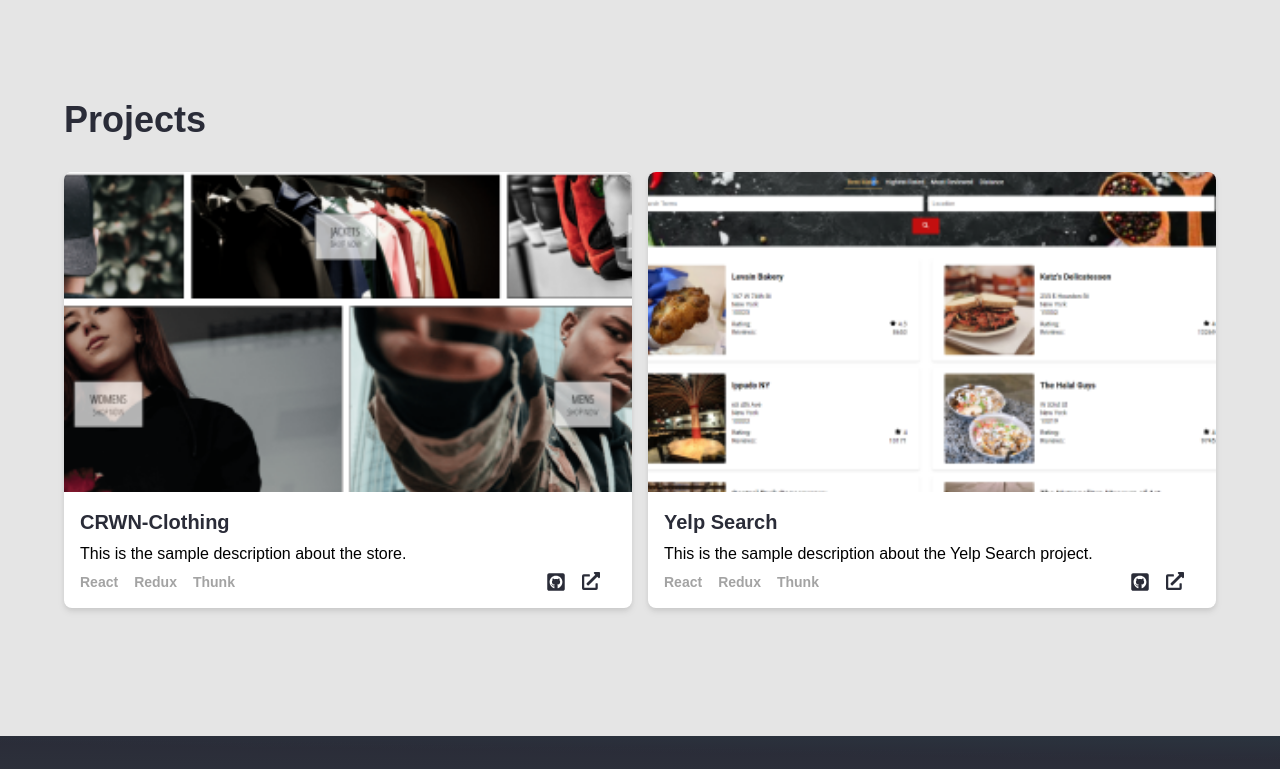
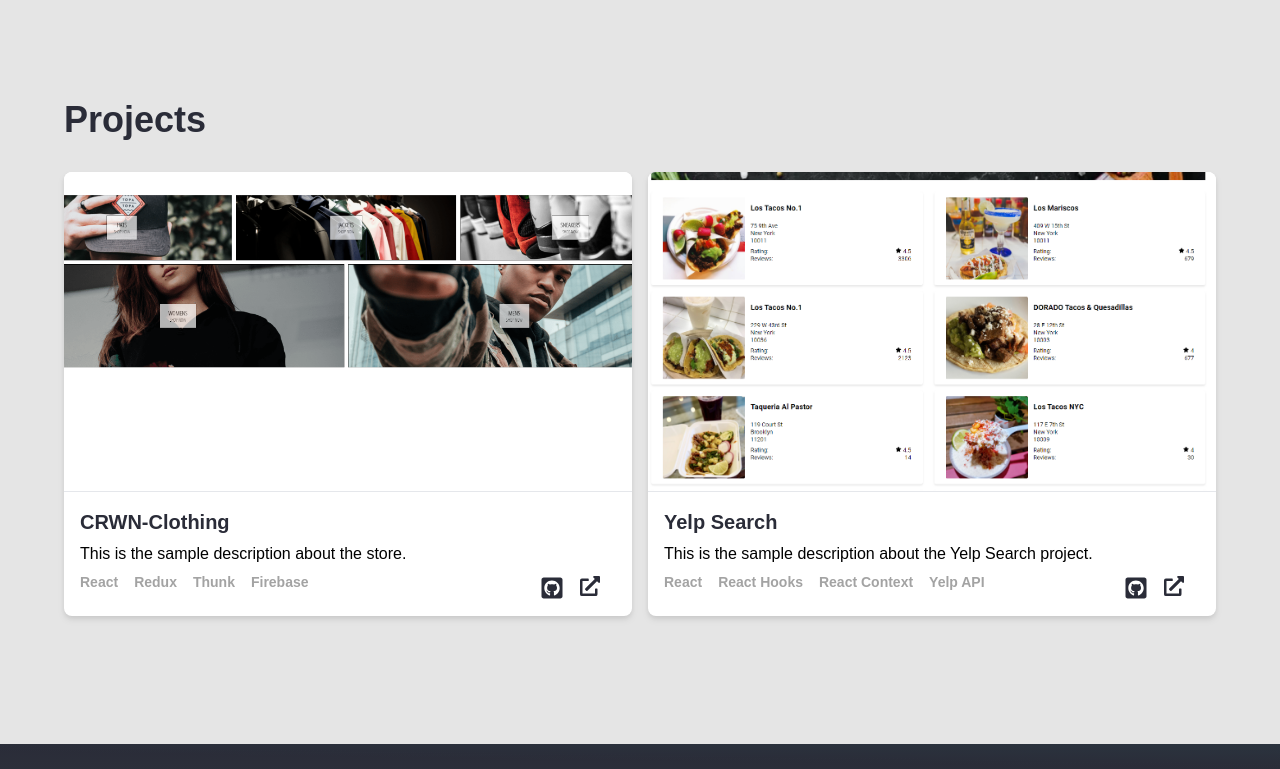
Before and after one commit to sstone0/portfolio, a Next.js app: page / in a window 1280 px wide. Shown: the part 2116-2885 px from the top of the page. Built offline with nearby package versions, Linux system fonts and the light colour scheme.

Commit message:
updated project card output

```diff
--- a/components/project-card.component.jsx
+++ b/components/project-card.component.jsx
@@ -5,13 +5,13 @@
 	title,
 	description,
 	image,
-	technologies,
+	technology,
 	githubUrl,
 	url,
 }) => {
 	return (
 		<div className="bg-white rounded-lg transition ease-out hover:-translate-y-2 drop-shadow-md">
-			<div className=" relative lg:h-80 md:h-56 h-60 ">
+			<div className=" relative lg:h-80 md:h-56 h-60 border-b border-gray-200">
 				<Image
 					className="rounded-t-lg"
 					layout="fill"
@@ -23,29 +23,27 @@
 			<div className="p-4 leading-5">
 				<h3 className="font-bold sm:text-xl pb-2 text-dark-blue">{title}</h3>
 				<p>{description}</p>
-				<div className="flex justify-between pt-2">
+				<div className="flex justify-between items-end pt-2">
 					<div>
-						<ul className="flex wrap">
-							<li className="pr-4 text-sm font-bold text-neutral-400 ">
-								React
-							</li>
-							<li className="pr-4 text-sm font-bold text-neutral-400 ">
-								Redux
-							</li>
-							<li className="pr-4 text-sm font-bold text-neutral-400 ">
-								Thunk
-							</li>
+						<ul className="flex flex-wrap">
+							{technology.map((tech) => {
+								return (
+									<li className="pr-4 pb-2 text-sm font-bold text-neutral-400 ">
+										{tech}
+									</li>
+								);
+							})}
 						</ul>
 					</div>
 					<div className="flex">
 						<div className="pr-4">
 							<a href={githubUrl} target="_blank" rel="noreferrer">
-								<FaGithubSquare className="text-xl text-dark-blue" />
+								<FaGithubSquare className="text-2xl text-dark-blue" />
 							</a>
 						</div>
 						<div className="pr-4">
 							<a href={url} target="_blank" rel="noreferrer">
-								<FaExternalLinkAlt className="text-lg text-dark-blue" />
+								<FaExternalLinkAlt className="text-xl text-dark-blue" />
 							</a>
 						</div>
 					</div>
--- a/project_data.js
+++ b/project_data.js
@@ -3,8 +3,8 @@
 		id: 1,
 		title: 'CRWN-Clothing',
 		description: 'This is the sample description about the store.',
-		image: '/crwn-clothing.png',
-		technology: ['React', 'Redux', 'Thunk'],
+		image: '/crwn-clothing2.png',
+		technology: ['React', 'Redux', 'Thunk', 'Firebase'],
 		links: {
 			github_url: 'https://github.com/sstone0/crwn-clothing_redo',
 			url: 'https://sstone0.github.io/crwn-clothing_redo/',
@@ -15,8 +15,8 @@
 		title: 'Yelp Search',
 		description:
 			'This is the sample description about the Yelp Search project.',
-		image: '/yelp-search.png',
-		technology: ['React', 'Redux', 'Thunk'],
+		image: '/yelp-search2.png',
+		technology: ['React', 'React Hooks', 'React Context', 'Yelp API'],
 		links: {
 			github_url: 'https://github.com/sstone0/yelp-search',
 			url: 'https://yelp-search-app.vercel.app/',
```
Also changed, not shown: public/crwn-clothing2.png (added), public/yelp-search2.png (added).
